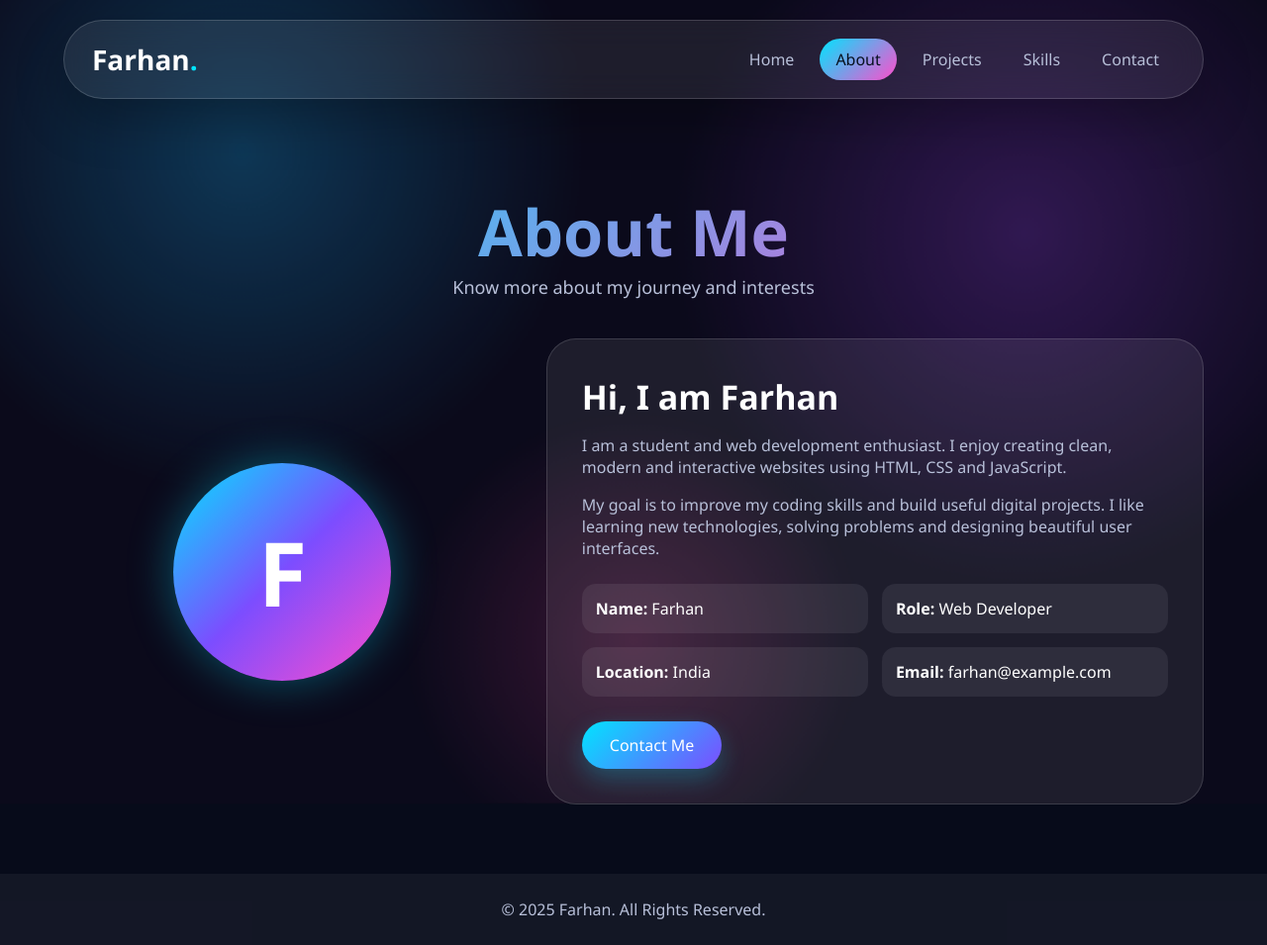
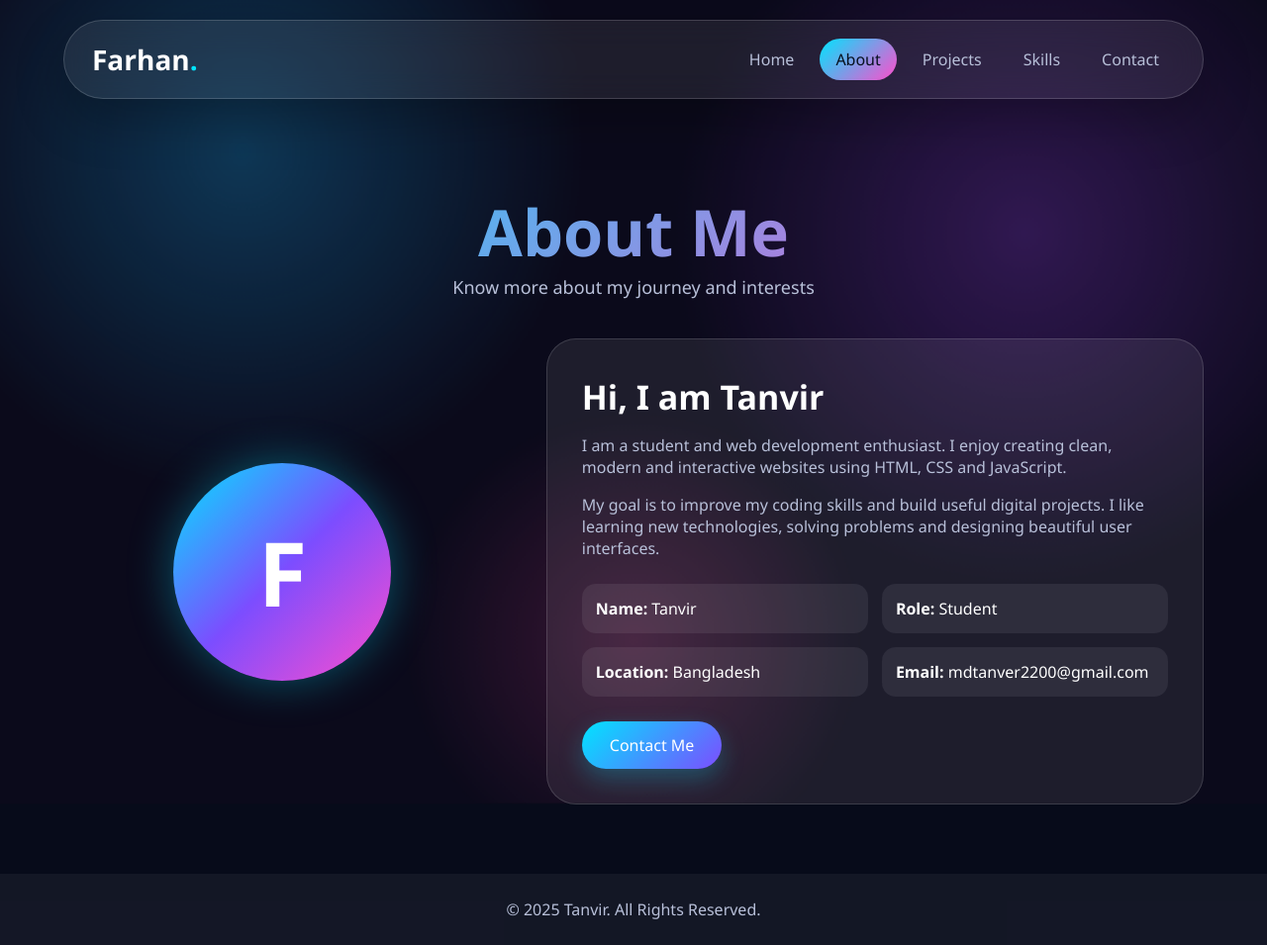
Before and after one commit to mthalb/meaw, a plain HTML site: page about.html in a window 1280 px wide. Shown: the whole page at 99% size. Drawn offline with Linux system fonts and the light colour scheme.

Commit message:
Update about.html

```diff
--- a/about.html
+++ b/about.html
@@ -3,7 +3,7 @@
 <head>
   <meta charset="UTF-8" />
   <meta name="viewport" content="width=device-width, initial-scale=1.0" />
-  <title>About | Farhan</title>
+  <title>About | Tanvir</title>
   <link rel="stylesheet" href="style.css" />
 </head>
 <body>
@@ -35,7 +35,7 @@
     </div>
 
     <div class="about-text reveal">
-      <h2>Hi, I am Farhan</h2>
+      <h2>Hi, I am Tanvir</h2>
       <p>
         I am a student and web development enthusiast. I enjoy creating clean,
         modern and interactive websites using HTML, CSS and JavaScript.
@@ -46,10 +46,10 @@
       </p>
 
       <div class="info-grid">
-        <div><strong>Name:</strong> Farhan</div>
-        <div><strong>Role:</strong> Web Developer</div>
-        <div><strong>Location:</strong> India</div>
-        <div><strong>Email:</strong> farhan@example.com</div>
+        <div><strong>Name:</strong> Tanvir</div>
+        <div><strong>Role:</strong> Student</div>
+        <div><strong>Location:</strong> Bangladesh</div>
+        <div><strong>Email:</strong> mdtanver2200@gmail.com</div>
       </div>
 
       <a href="contact.html" class="btn primary">Contact Me</a>
@@ -57,7 +57,7 @@
   </section>
 
   <footer>
-    <p>© 2025 Farhan. All Rights Reserved.</p>
+    <p>© 2025 Tanvir. All Rights Reserved.</p>
   </footer>
 
   <script src="script.js"></script>
```
